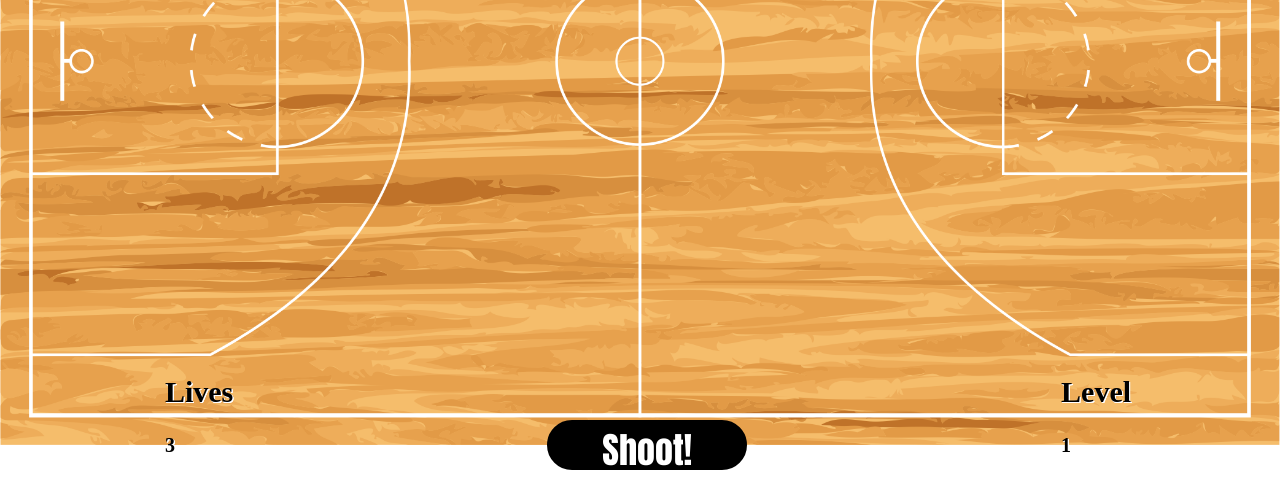
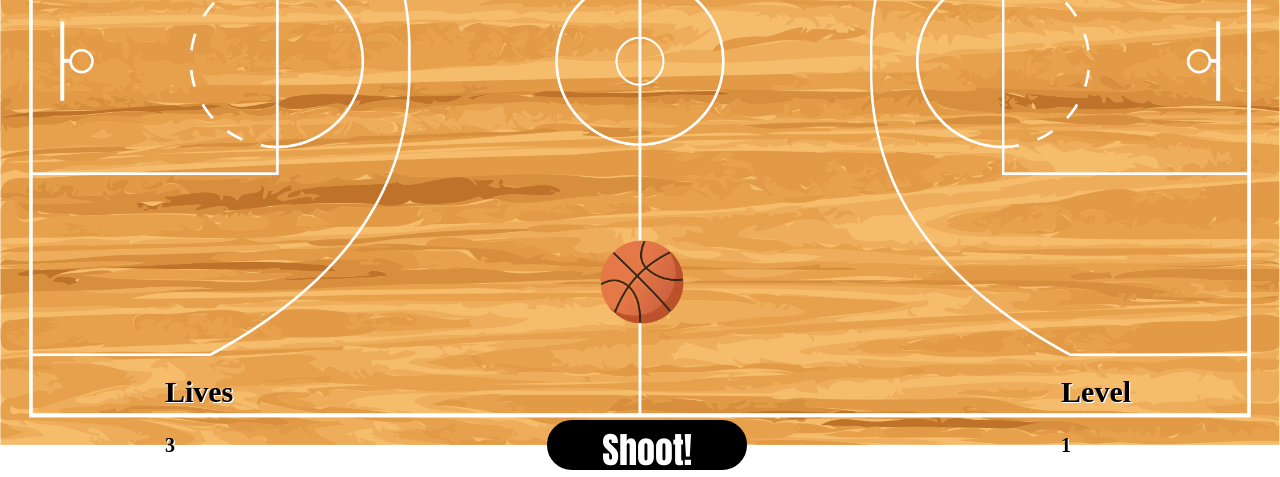
Before and after one commit to jackdurham/wdi-first-project, a PHP site: page / in a window 1280 px wide. Shown: the part 323-800 px from the top of the page. Run offline with PHP 8.4, Linux system fonts and the light colour scheme; some libraries are stand-ins or nearby versions.

Commit message:
basics all working

```diff
--- a/JS/app.js
+++ b/JS/app.js
@@ -13,11 +13,11 @@ $(() =>{
       HDirection = '+';
     $('.hoop').css('margin-left', `${HDirection}=1px`);
 
-
-    $('.ball').css('margin-top','-=1px');
   });
 
+  $('button').click(function() {
+    $('.ball').animate({top: '160px'});
 
-
+  });
 
 });
--- a/css/style.css
+++ b/css/style.css
@@ -31,6 +31,9 @@ h1 {
   height: 90px;
   width: 90px;
   align-items: center;
+  position: absolute;
+  margin-left: 46%;
+  top: 560px;
 }
 
 .ballhome {
--- a/index.html
+++ b/index.html
@@ -9,6 +9,7 @@
 </head>
 
 <body>
+  <img class= "ball" src="./images/basketball.png" alt="basketball">
 
   <header>
     <h1>Shoot A Hoop!</h1>
@@ -22,7 +23,7 @@
 
   <div class="ballhome">
     <div>
-      <img class= "ball" src="./images/basketball.png" alt="basketball">
+
     </div>
   </div>
 
```
